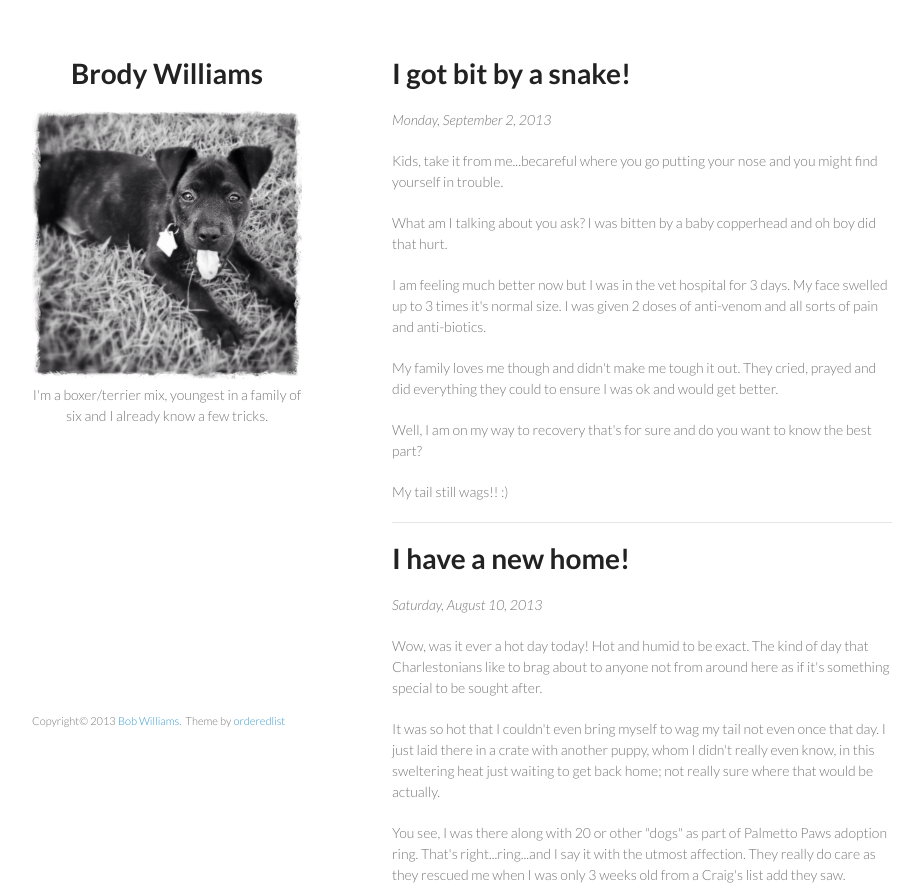
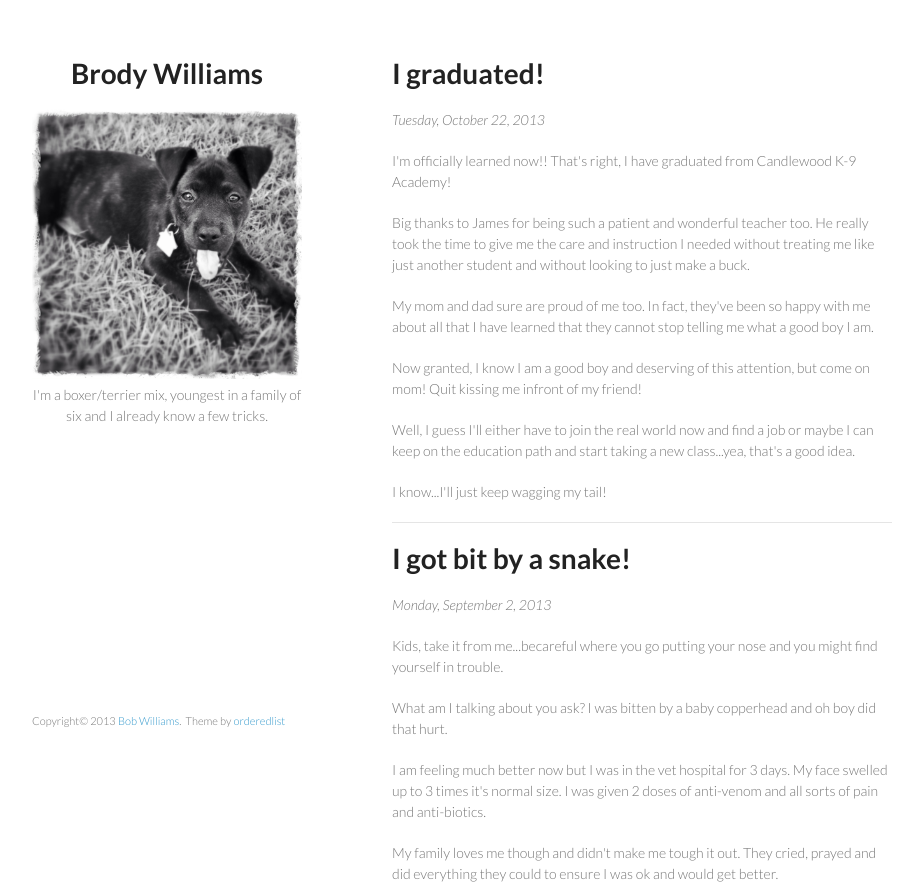
Before and after one commit to bobwilliams/brodywilliams.com, a plain HTML site: page index.html in a window 1280 px wide. Shown: the top 888 px of the page, without its empty margins (178-1101 px from the left). Drawn offline with Linux system fonts and the light colour scheme.

Commit message:
adding blog entry for graduation

```diff
--- a/index.html
+++ b/index.html
@@ -22,6 +22,16 @@
         </center>
       </header>
       <section>
+        <h1>I graduated!</h1>
+        <p><em>Tuesday, October 22, 2013</em></p>
+        <p>I'm officially learned now!!  That's right, I have graduated from Candlewood K-9 Academy!</p>
+        <p>Big thanks to James for being such a patient and wonderful teacher too.  He really took the time to give me the care and instruction I needed without treating me like just another student and without looking to just make a buck.</p>
+        <p>My mom and dad sure are proud of me too.  In fact, they've been so happy with me about all that I have learned that they cannot stop telling me what a good boy I am.</p>
+        <p>Now granted, I know I am a good boy and deserving of this attention, but come on mom!  Quit kissing me infront of my friend!</p>
+        <p>Well, I guess I'll either have to join the real world now and find a job or maybe I can keep on the education path and start taking a new class...yea, that's a good idea.</p>
+        <p>I know...I'll just keep wagging my tail!</p>
+        <hr>
+
         <h1>I got bit by a snake!</h1>
         <p><em>Monday, September 2, 2013</em></p>
         <p>Kids, take it from me...becareful where you go putting your nose and you might find yourself in trouble.</p>
@@ -31,6 +41,7 @@
         <p>Well, I am on my way to recovery that's for sure and do you want to know the best part?</p>
         <p>My tail still wags!! :)</p>
         <hr>
+
         <h1>I have a new home!</h1>
         <p><em>Saturday, August 10, 2013</em></p>
         <p>Wow, was it ever a hot day today! Hot and humid to be exact. The kind of day that Charlestonians like to brag about to anyone not from around here as if it's something special to be sought after.</p>
```
